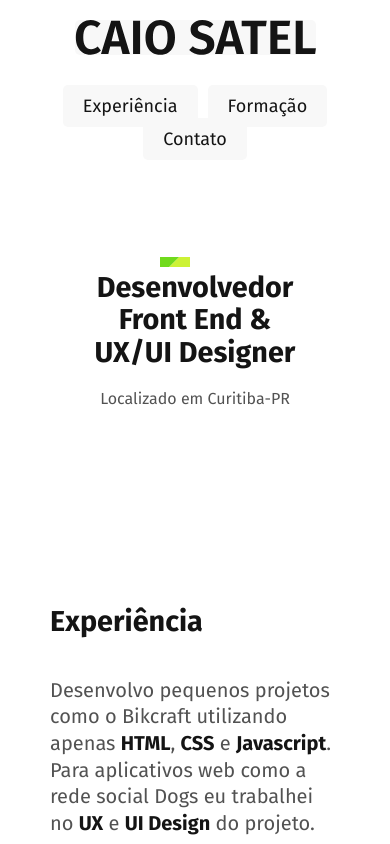
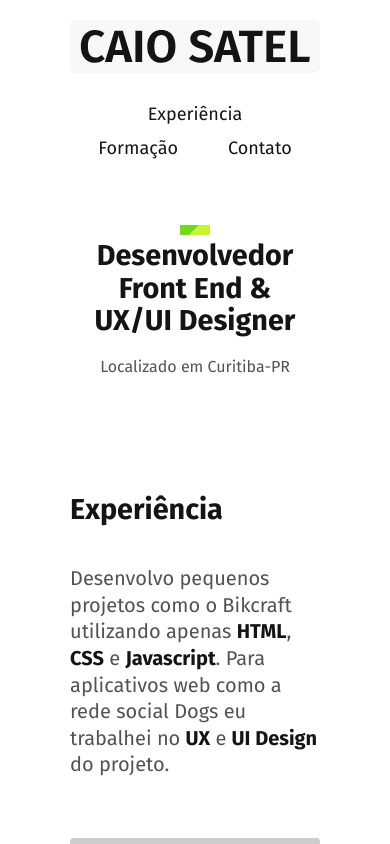
Before and after one commit to caio-satel/curriculum-vitae-online, a plain HTML site: page index.html in a window 390 px wide. Shown: the top 844 px of the page. Drawn offline with Linux system fonts and the light colour scheme.

Commit message:
arrumando distancia dos elementos

```diff
--- a/css/formacao.css
+++ b/css/formacao.css
@@ -113,6 +113,10 @@
     background: url("../img/idiomas.svg") no-repeat center center;
 }
 
+.formacao-extra {
+    margin-bottom: 60px;
+}
+
 .formacao-extra li {
     font-size: 1.125rem;
     line-height: 1.1;
--- a/css/global.css
+++ b/css/global.css
@@ -30,8 +30,8 @@ img {
 
 .container {
     max-width: 2500px;
-    padding: 100px 20px;
-    margin: 0 30px;
+    padding: 60px 20px;
+    margin: 0px 50px;
     display: grid;
     gap: 150px;
 }
--- a/css/header.css
+++ b/css/header.css
@@ -1,7 +1,7 @@
 .header {
     max-width: 2500px;
     padding: 40px 20px;
-    margin: 0 30px;
+    margin: 0px 50px;
     display: flex;
     justify-content: space-between;
     align-items: center;
@@ -17,7 +17,7 @@
 .header-menu a {
     font-size: 1.125rem;
     line-height: 1.3;
-    padding: 10px 20px;
+    padding: 3px 20px;
     text-decoration: none;
     color: #141414;
 }
@@ -25,12 +25,13 @@
 @media (max-width: 800px) {
     .header {
         flex-direction: column;
-        gap: 40px;
+        gap: 30px;
         padding: 20px;
     }
 
-    .header a {
+    .header #logomarca {
         background: #f8f8f8;
+        padding: 10px;
         border-radius: 5px;
     }
 }
--- a/index.html
+++ b/index.html
@@ -15,7 +15,7 @@
 
 <body>
     <header class="header">
-        <a href="#"><img src="img/CAIO SATEL.svg" alt="Logomarca Caio Satel" width="241" height="35"></a>
+        <a id="logomarca" href="#"><img src="img/CAIO SATEL.svg" alt="Logomarca Caio Satel" width="241" height="35"></a>
         <nav>
             <ul class="header-menu">
                 <li><a href="#experiencia">Experiência</a></li>
@@ -133,7 +133,6 @@
             </div>
         </div>
     </section>
-
     <footer class="footer" id="contato">
         <div class="container footer-container">
             <p class="footer-texto">Estou disponível para novas oportunidades no momento. Entre em contato comigo e marcamos uma conversa 👋</p>
```
Also changed, not shown: css/footer.css (line endings or trailing spaces).
